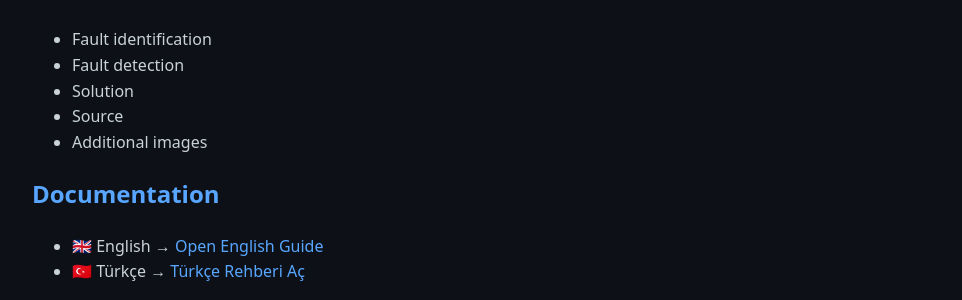
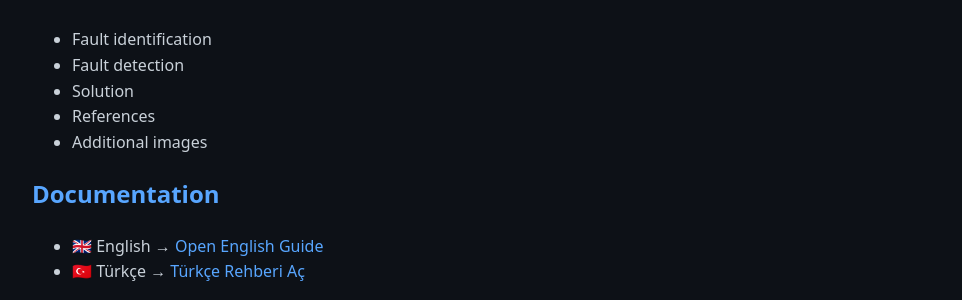
Before and after one commit to bugragungoz/HP-Victus-Hall-Effect-Sensor-Fix, a Jekyll site: the page built from index.md, in a window 1280 px wide. Shown: the part 244-544 px from the top of the page, without its empty margins (158-1120 px from the left). Built offline with Jekyll 4.4.1, drawn with Linux system fonts in a browser that asks for light colours.

Commit message:
Update index.md

```diff
--- a/index.md
+++ b/index.md
@@ -15,7 +15,7 @@ Technical documentation for diagnosing and repairing hall effect sensor issues i
 - Fault identification
 - Fault detection
 - Solution
-- Source
+- References
 - Additional images
 
 ## Documentation
```
